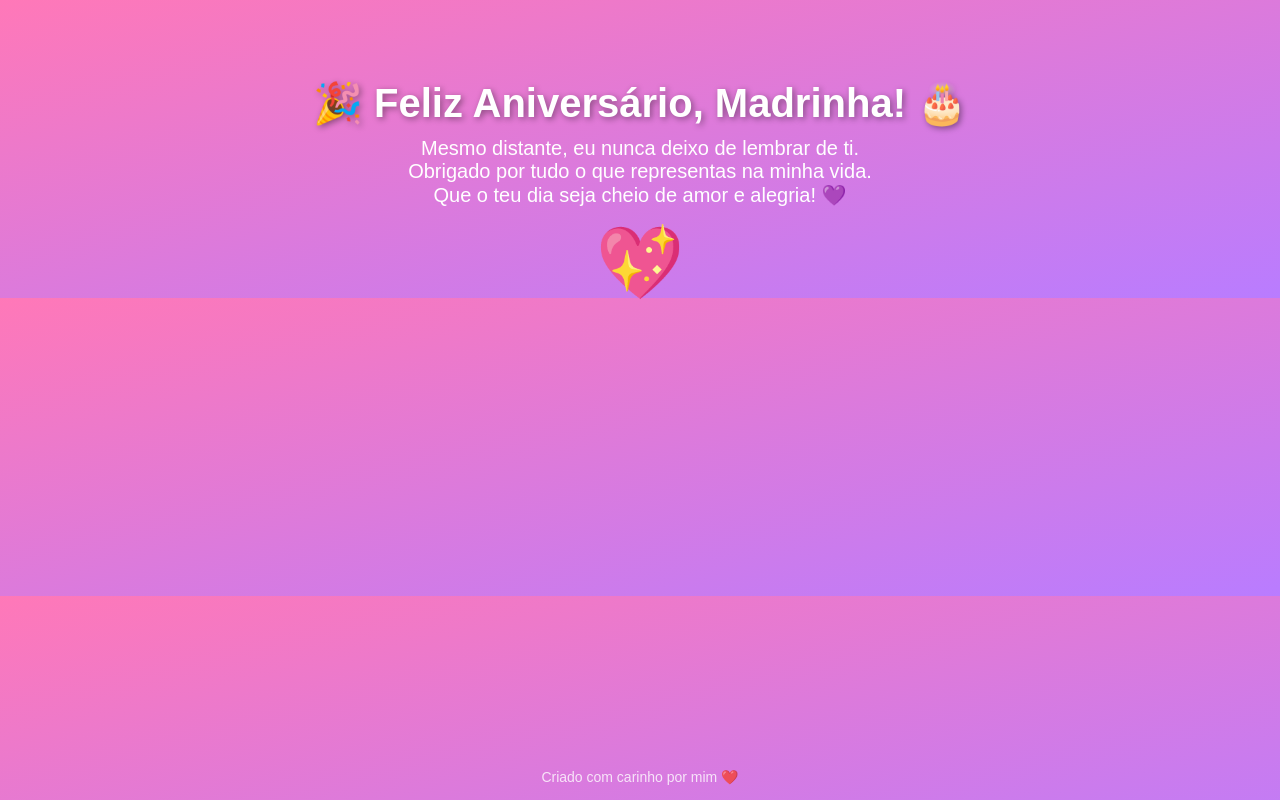
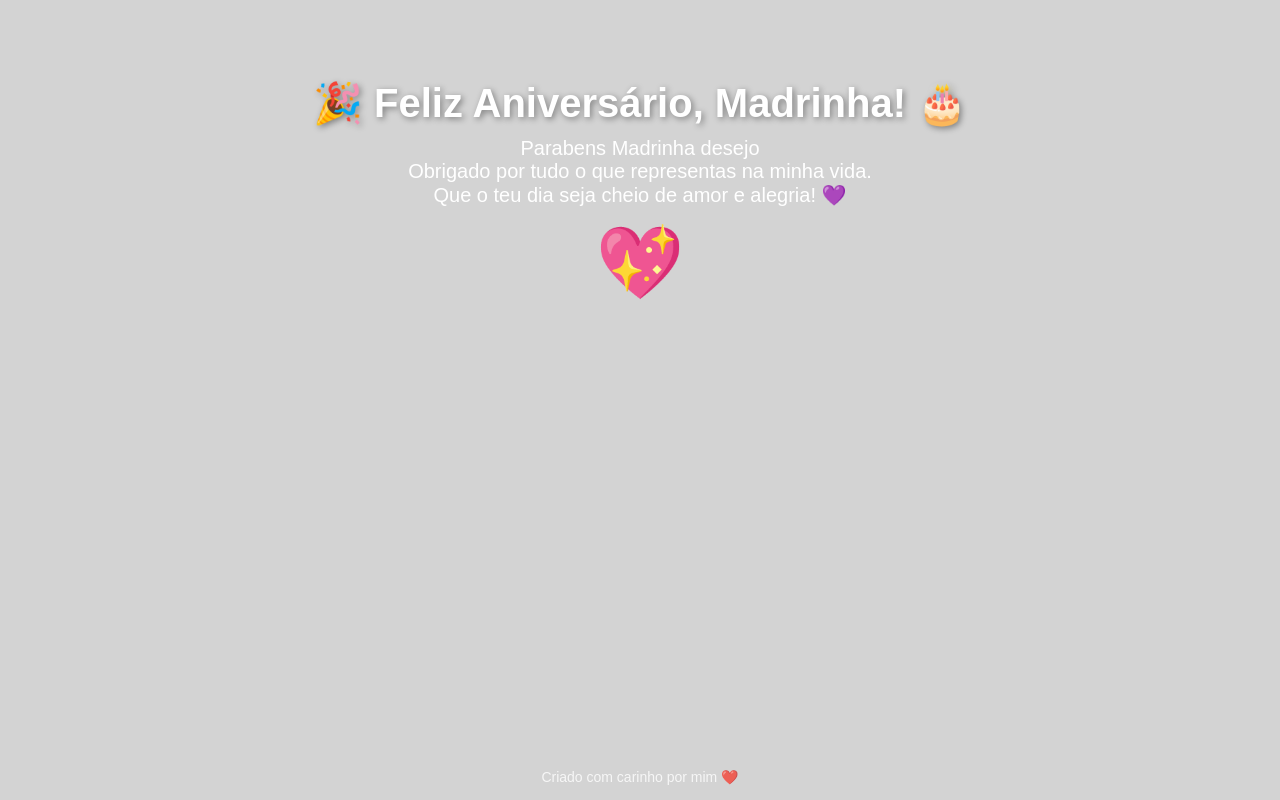
Before and after one commit to maulate-27/Inspirer, a plain HTML site: page index.html in a window 1280 px wide. Shown: the top 800 px of the page. Drawn offline with Linux system fonts and the light colour scheme.

Commit message:
Alteracoes

```diff
--- a/index.html
+++ b/index.html
@@ -4,11 +4,16 @@
     <meta charset="UTF-8">
     <title>Feliz Aniversário, Madrinha!</title>
     <style>
+
+    	*{
+    		margin: 0;
+    		padding: 0;
+    		box-sizing: box-border;
+    	}
+
         body {
-            margin: 0;
-            padding: 0;
             font-family: Arial, sans-serif;
-            background: linear-gradient(to bottom right, #ff78b8, #b97cff);
+            background: lightgray;
             color: white;
             text-align: center;
         }
@@ -53,12 +58,13 @@
 
     <div class="container">
         <h1>🎉 Feliz Aniversário, Madrinha! 🎂</h1>
-        <p>Mesmo distante, eu nunca deixo de lembrar de ti.</p>
+        <p>
+			Parabens Madrinha desejo
+        </p>
         <p>Obrigado por tudo o que representas na minha vida.</p>
         <p>Que o teu dia seja cheio de amor e alegria! 💜</p>
         <div class="heart">💖</div>
     </div>
-
     <div class="footer">
         Criado com carinho por mim ❤️
     </div>
```
